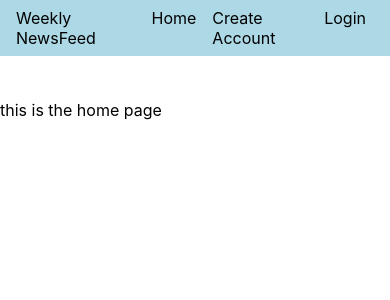
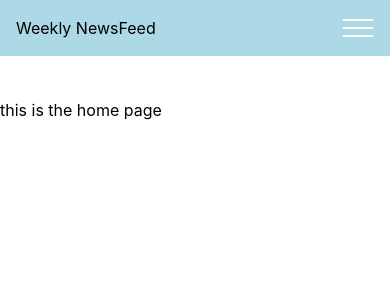
Before and after one commit to RyanNicoletti/newsletter-app, a React (Create React App) app: page / in a window 390 px wide. Shown: the top 300 px of the page. Built offline with nearby package versions, Linux system fonts and the light colour scheme.

Commit message:
added hamburger menu

```diff
--- a/src/Components/NavBar.css
+++ b/src/Components/NavBar.css
@@ -1,3 +1,36 @@
+@media only screen and (max-width: 600px) {
+    .nav-items {
+        display: none;
+    }
+    .hamburger-container {
+        width: 93%;
+        position: absolute;
+        display: flex;
+        flex-direction: row-reverse;
+    }
+    .hamburger {
+        display: flex;
+        flex-direction: column;
+        justify-content: space-around;
+
+        height: 25px;
+        width: 36px;
+        background: transparent;
+        border: none;
+        cursor: pointer;
+        padding: 0;
+        box-sizing: border-box;
+    }
+
+    .hamburger-line {
+        width: 30px;
+        height: 2px;
+        background: white;
+    }
+    .display-menu {
+    }
+}
+
 .navbar {
     position: fixed;
     top: 0;
--- a/src/Components/NavBar.js
+++ b/src/Components/NavBar.js
@@ -2,14 +2,39 @@ import React from "react";
 import { Link } from "react-router-dom";
 
 export default class NavBar extends React.Component {
+    constructor(props) {
+        super(props);
+        this.state = { isClicked: false };
+    }
+
+    openMenu(event) {
+        event.preventDefault();
+        const previousMenuState = this.state.isClicked;
+        this.setState({ isClicked: !previousMenuState });
+    }
+
     render() {
         return (
             <div className="navbar">
                 <nav className="nav">
-                    <div></div>
+                    <div className="hamburger-container" id="hamburger-menu">
+                        <button
+                            className="hamburger"
+                            onClick={event => this.openMenu(event)}
+                        >
+                            <div className="hamburger-line"></div>
+                            <div className="hamburger-line"></div>
+                            <div className="hamburger-line"></div>
+                        </button>
+                    </div>
+
                     <div className="navbar-logo">Weekly NewsFeed</div>
                     <div className="flex-space" />
-                    <div className="nav-items">
+                    <div
+                        className={
+                            !this.state.isClicked ? "nav-items" : "display-menu"
+                        }
+                    >
                         <ul>
                             <li>
                                 <Link to="/">Home</Link>
```
